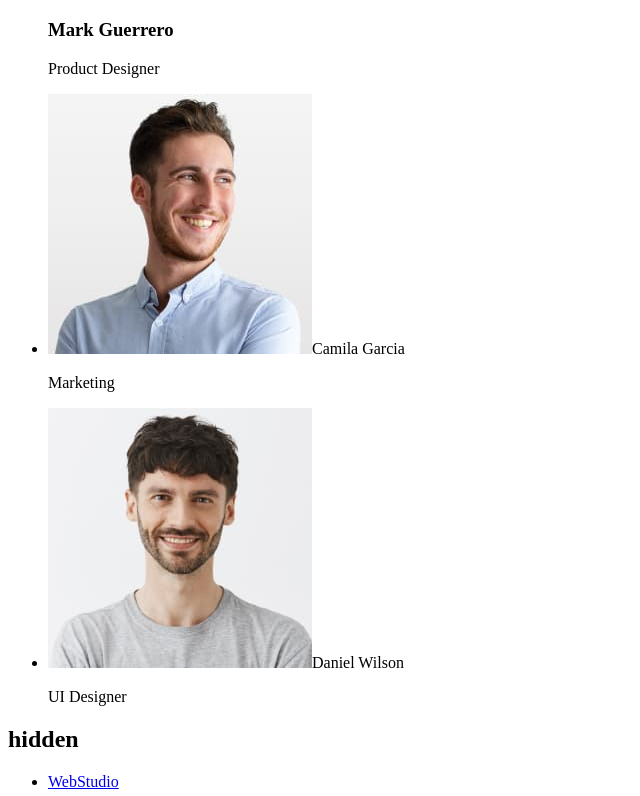
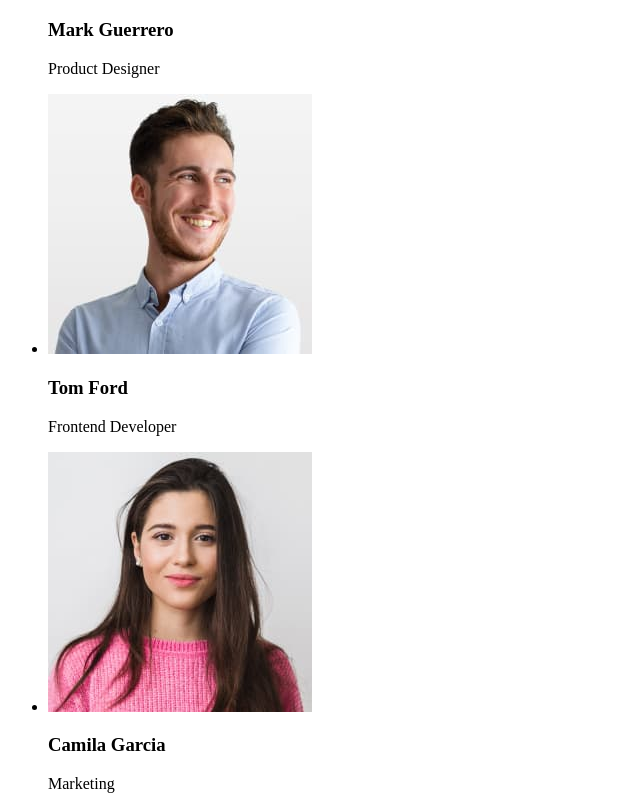
Before and after one commit to AdamZyla/goit-markup-hw-01, a plain HTML site: page index.html in a window 1280 px wide. Shown: the part 1925-2721 px from the top of the page, without its empty margins (0-640 px from the left). Drawn offline with Linux system fonts and the light colour scheme.

Commit message:
All html elements without CSS ready :)

```diff
--- a/index.html
+++ b/index.html
@@ -62,27 +62,24 @@
             <h2>Our Team</h2>
             <ul>
                 <li>
-                    <img src="/images/Our Team/Mark Guerrero.jpg" alt="Mark Guerrero" width="264" heigh="260">
+                    <img src="/images/Our_Team/Mark_Guerrero.jpg" alt="Mark Guerrero" width="264" heigh="260">
                     <h3>Mark Guerrero</h3>
                     <p>Product Designer</p>
                 </li>
 
-                <li>
-                    <img src="/images/Our Team/Tom Ford.jpg" alt="Tom Ford" width="264" heigh="260>
+                <li><img src="/images/Our_Team/Tom_Ford.jpg" alt="Tom Ford" width="264" heigh="260">
                     <h3>Tom Ford</h3>
                     <p>Frontend Developer</p>
                 </li>
 
-                <li>
-                    <img src=" /images/Our Team/Camila Garcia.jpg" alt="Camila Garcia" width="264" heigh="260>
+                <li><img src=" /images/Our_Team/Camila_Garcia.jpg" alt="Camila Garcia" width="264" heigh="260">
                     <h3>Camila Garcia</h3>
                     <p>Marketing</p>
                 </li>
 
-                <li>
-                    <img src=" /images/Our Team/Daniel Wilson.jpg" alt="Daniel Wilson" width="264" heigh="260>
+                <li><img src=" /images/Our_Team/Daniel_Wilson.jpg" alt="Daniel Wilson" width="264" heigh="260">
                     <h3>Daniel Wilson</h3>
-                    <p>UI Designer</p>
+                    <p> UI Designer </p>
                 </li>
 
             </ul>
@@ -92,10 +89,10 @@
 
     <footer>
         <section>
-            <h2>hidden</h2>
+            <h2 hidden></h2>
             <ul>
-            <li>
-                <a href=" ./index.html">WebStudio</a>
+                <li>
+                    <a href=" ./index.html">WebStudio</a>
                 </li> </br>
                 <li>Increase the flow of customers and sales for your business with digital marketing & growth
                     solutions.
@@ -103,7 +100,7 @@
             </ul>
         </section>
 
-        </footer>
+    </footer>
 
 
 </body>
```
Also changed, not shown: images/Our_Team/Camila_Garcia.jpg (renamed from images/Our Team/Camila Garcia.jpg), images/Our_Team/Daniel_Wilson.jpg (renamed from images/Our Team/Daniel Wilson.jpg), images/Our_Team/Mark_Guerrero.jpg (renamed from images/Our Team/Mark Guerrero.jpg), images/Our_Team/Tom_Ford.jpg (renamed from images/Our Team/Tom Ford.jpg).
